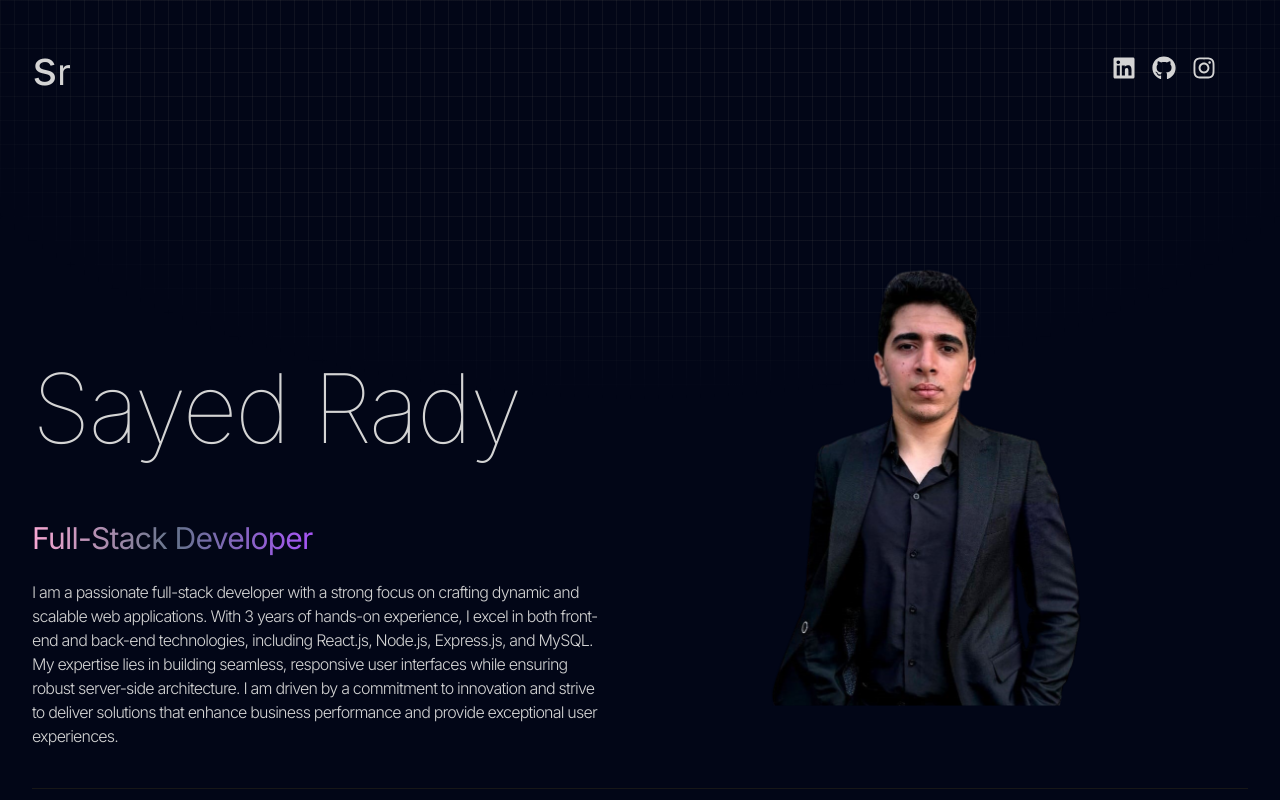
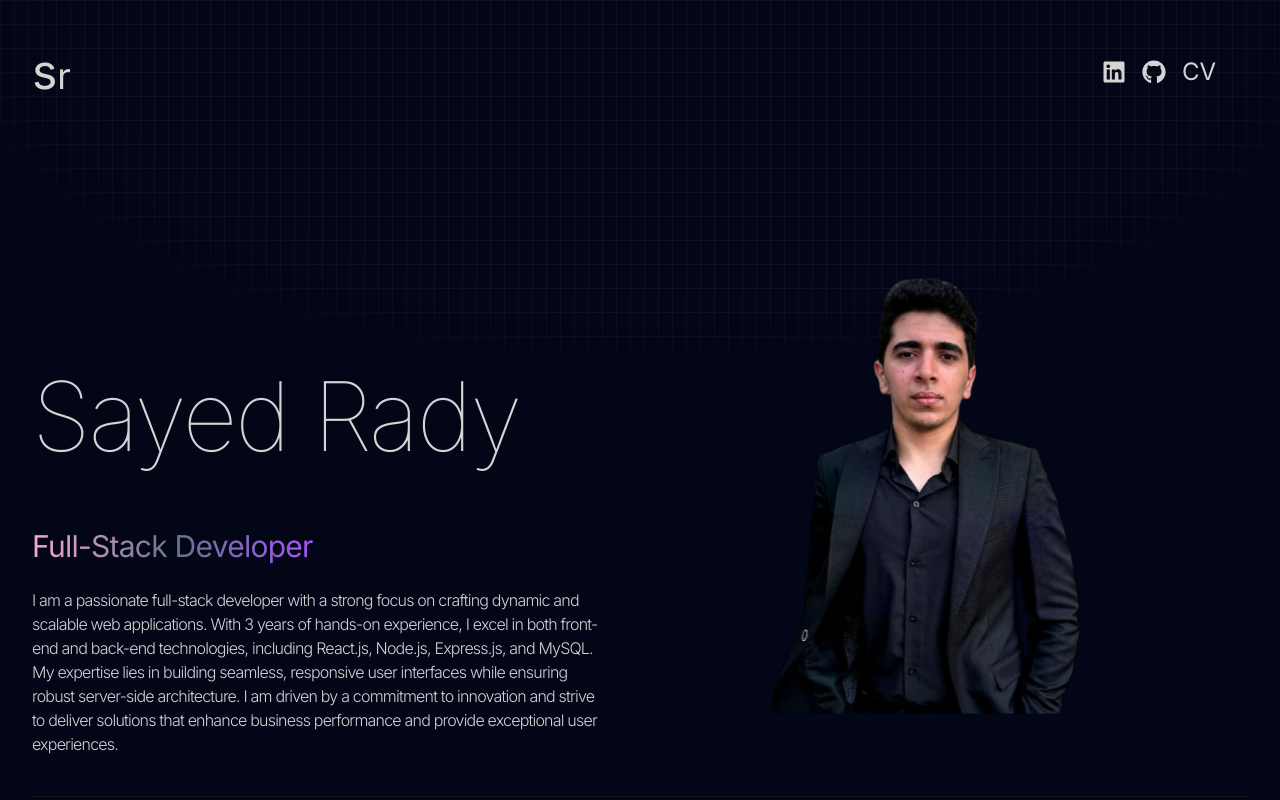
Before and after one commit to Elsayed-Rady-Elsayed/PORTOFOLIO, a React (Vite) app: page / in a window 1280 px wide. Shown: the top 800 px of the page. Built offline with nearby package versions, Linux system fonts and the light colour scheme; a web font is replaced by a local one.

Commit message:
edit in my portfolio

```diff
--- a/src/components/Navbar.jsx
+++ b/src/components/Navbar.jsx
@@ -3,7 +3,7 @@ import logo from "../assets/kevinRushLogo.png";
 import { FaLinkedin } from "react-icons/fa";
 import { FaGithub } from "react-icons/fa";
 import { FaInstagram } from "react-icons/fa";
-
+import myCvFrontEnd from "../assets/elsayedRadyFrontEndCV2.pdf";
 const Navbar = () => {
   return (
     <nav className="mb-20 flex items-center justify-between py-6">
@@ -24,7 +24,9 @@ const Navbar = () => {
         <a target="_blank" href="https://github.com/Elsayed-Rady-Elsayed">
           <FaGithub />
         </a>
-        <FaInstagram />
+        <a href={myCvFrontEnd} download={"myCvFrontEnd"} target="_blank">
+          CV
+        </a>
       </div>
     </nav>
   );
```
Also changed, not shown: 1 other file (tests, documents, lock files or other folders).
